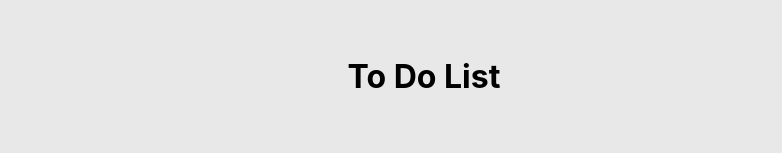
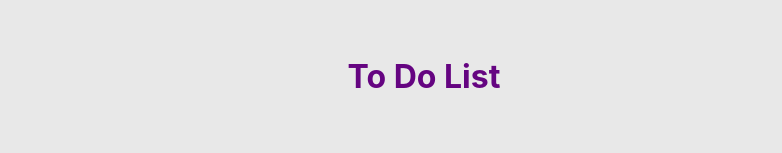
Before and after one commit to Zabdiel-Rosas/ToDoApp, a React (Create React App) app: page / in a window 1280 px wide. Shown: the top 153 px of the page, without its empty margins (216-998 px from the left). Built offline with nearby package versions, Linux system fonts and the light colour scheme.

Commit message:
change title color

```diff
--- a/src/containers/ToDoList/style.css
+++ b/src/containers/ToDoList/style.css
@@ -7,6 +7,10 @@
 	padding: 2rem;
 }
 
+h1 {
+	color: #650481;
+}
+
 .listArea {
 	//border: solid 1px;
 	height: 100vh;
```
